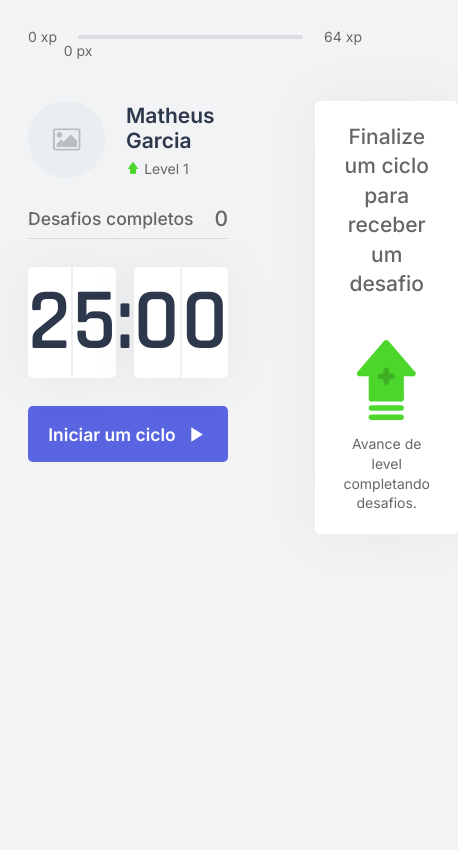
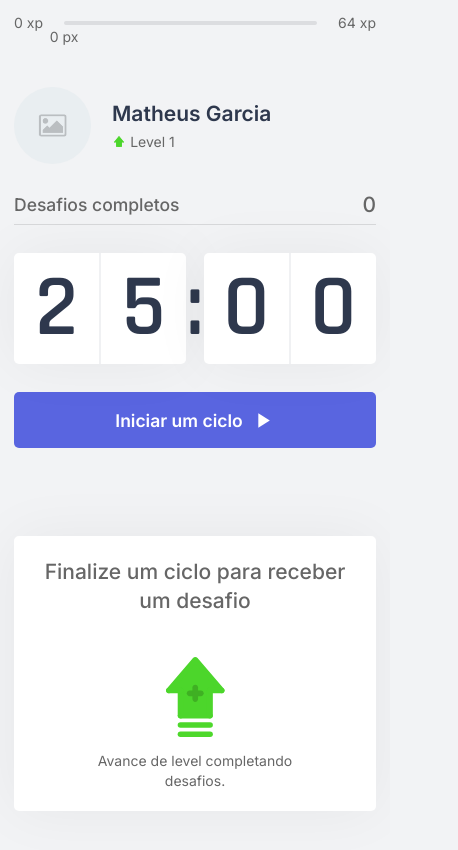
Before and after one commit to garciamendes/Move.it, a Next.js app in the folder frontend-next/: page / in a window 390 px wide. Shown: the top 850 px of the page, 458 px wide, since content can reach past the window. Built offline with nearby package versions, Linux system fonts and the light colour scheme.

Commit message:
Adding responsiveness to the application layout

```diff
--- a/frontend-next/src/styles/pages/Home.module.scss
+++ b/frontend-next/src/styles/pages/Home.module.scss
@@ -18,3 +18,36 @@
     gap: 6.25rem;
   }
 }
+
+@media (max-width: 360px) {
+  .container {
+    padding: 1rem;
+
+    section {
+      display: flex;
+      flex-direction: column;
+    }
+  }
+}
+
+@media (max-width: 720px) {
+  .container {
+    padding: 1rem;
+
+    section {
+      display: flex;
+      flex-direction: column;
+    }
+  }
+}
+
+@media (max-width: 1024px) {
+  .container {
+    padding: 1rem;
+
+    section {
+      display: flex;
+      flex-direction: column;
+    }
+  }
+}
```
